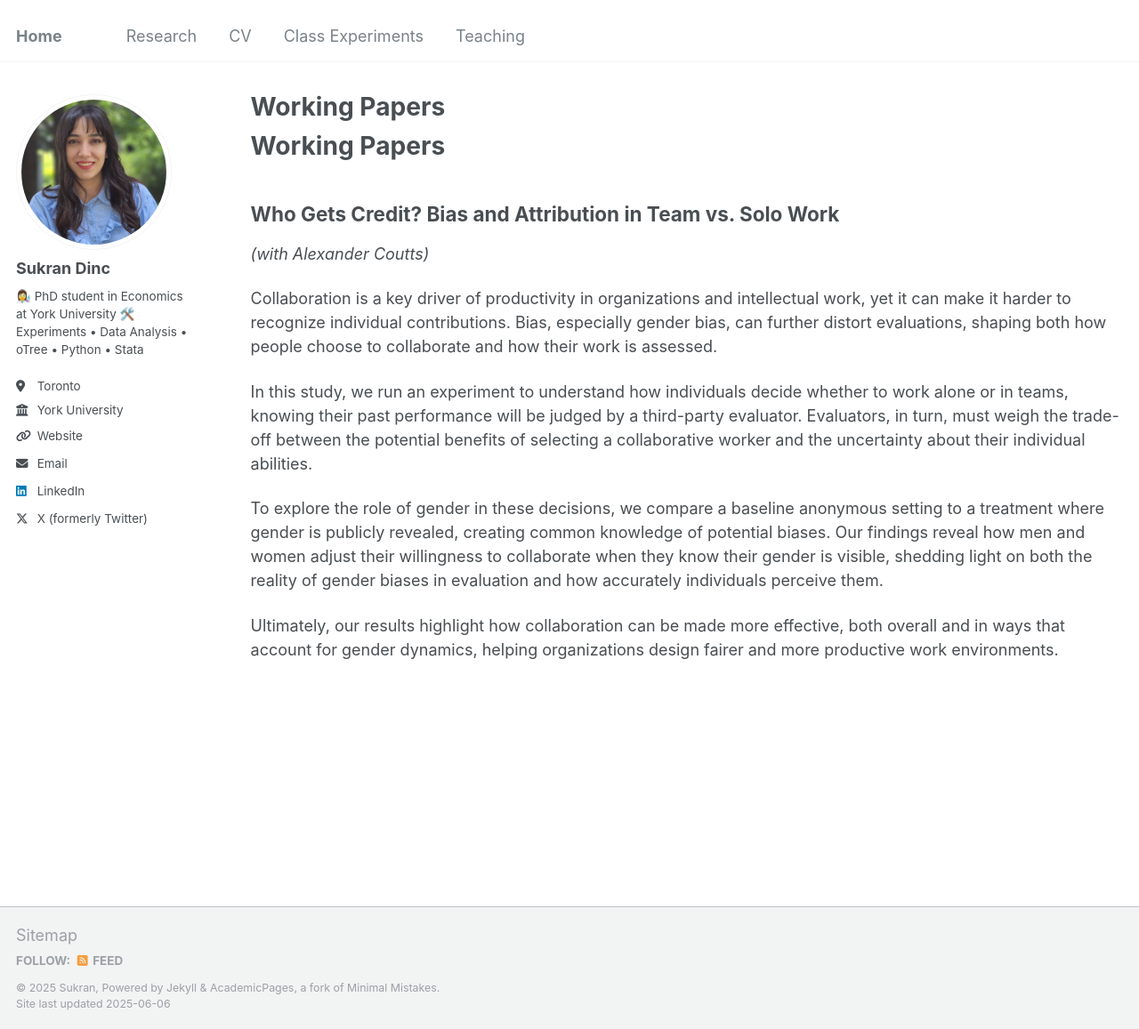
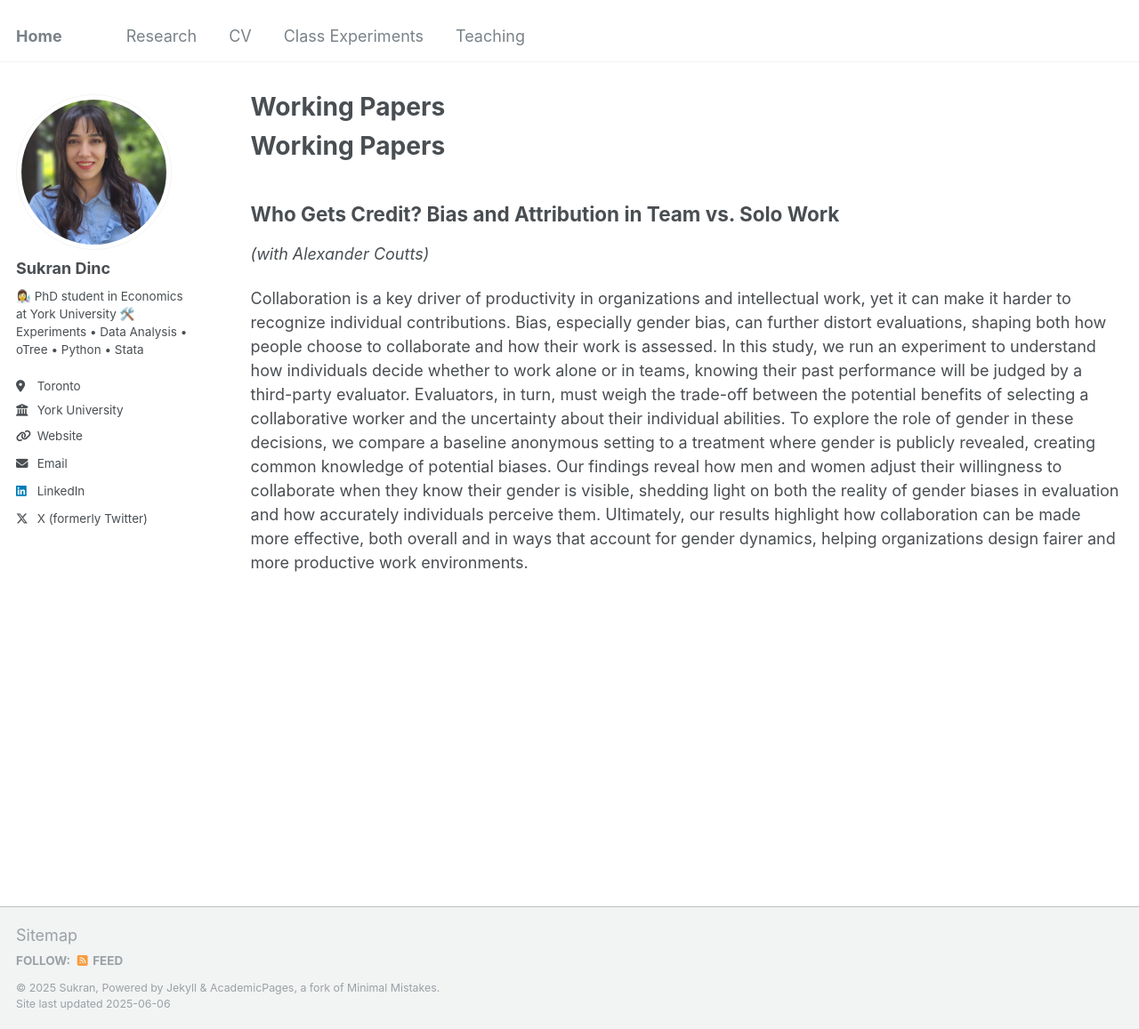
Before and after one commit to sukrandinc/sukrandinc.github.io, a Jekyll site: the page built from _pages/publications.html, in a window 1280 px wide and 1157 px high. Shown: the whole window at 89% size. Built offline with Jekyll 4.4.1, drawn with Linux system fonts in a browser that asks for light colours.

Commit message:
Update publications.html

```diff
--- a/_pages/publications.html
+++ b/_pages/publications.html
@@ -15,26 +15,14 @@ author_profile: true
         Collaboration is a key driver of productivity in organizations and intellectual work,
         yet it can make it harder to recognize individual contributions. Bias, especially gender bias,
         can further distort evaluations, shaping both how people choose to collaborate and how their
-        work is assessed.
-    </p>
-
-    <p>
-        In this study, we run an experiment to understand how individuals decide whether to work alone
+        work is assessed. In this study, we run an experiment to understand how individuals decide whether to work alone
         or in teams, knowing their past performance will be judged by a third-party evaluator.
         Evaluators, in turn, must weigh the trade-off between the potential benefits of selecting a
-        collaborative worker and the uncertainty about their individual abilities.
-    </p>
-
-    <p>
-        To explore the role of gender in these decisions, we compare a baseline anonymous setting
+        collaborative worker and the uncertainty about their individual abilities. To explore the role of gender in these decisions, we compare a baseline anonymous setting
         to a treatment where gender is publicly revealed, creating common knowledge of potential biases.
         Our findings reveal how men and women adjust their willingness to collaborate when they know
         their gender is visible, shedding light on both the reality of gender biases in evaluation and
-        how accurately individuals perceive them.
-    </p>
-
-    <p>
-        Ultimately, our results highlight how collaboration can be made more effective, both overall
+        how accurately individuals perceive them. Ultimately, our results highlight how collaboration can be made more effective, both overall
         and in ways that account for gender dynamics, helping organizations design fairer and more
         productive work environments.
     </p>
```
